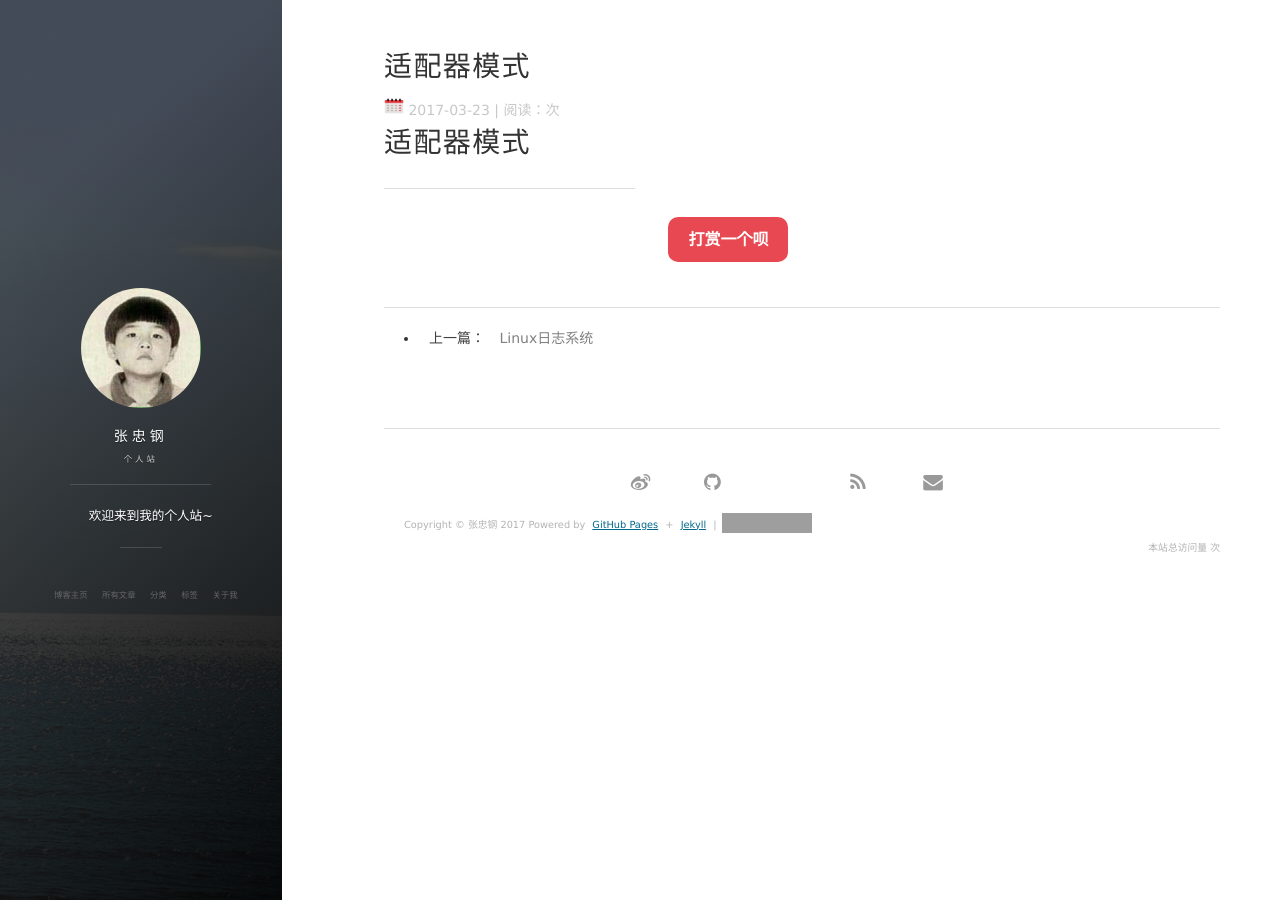
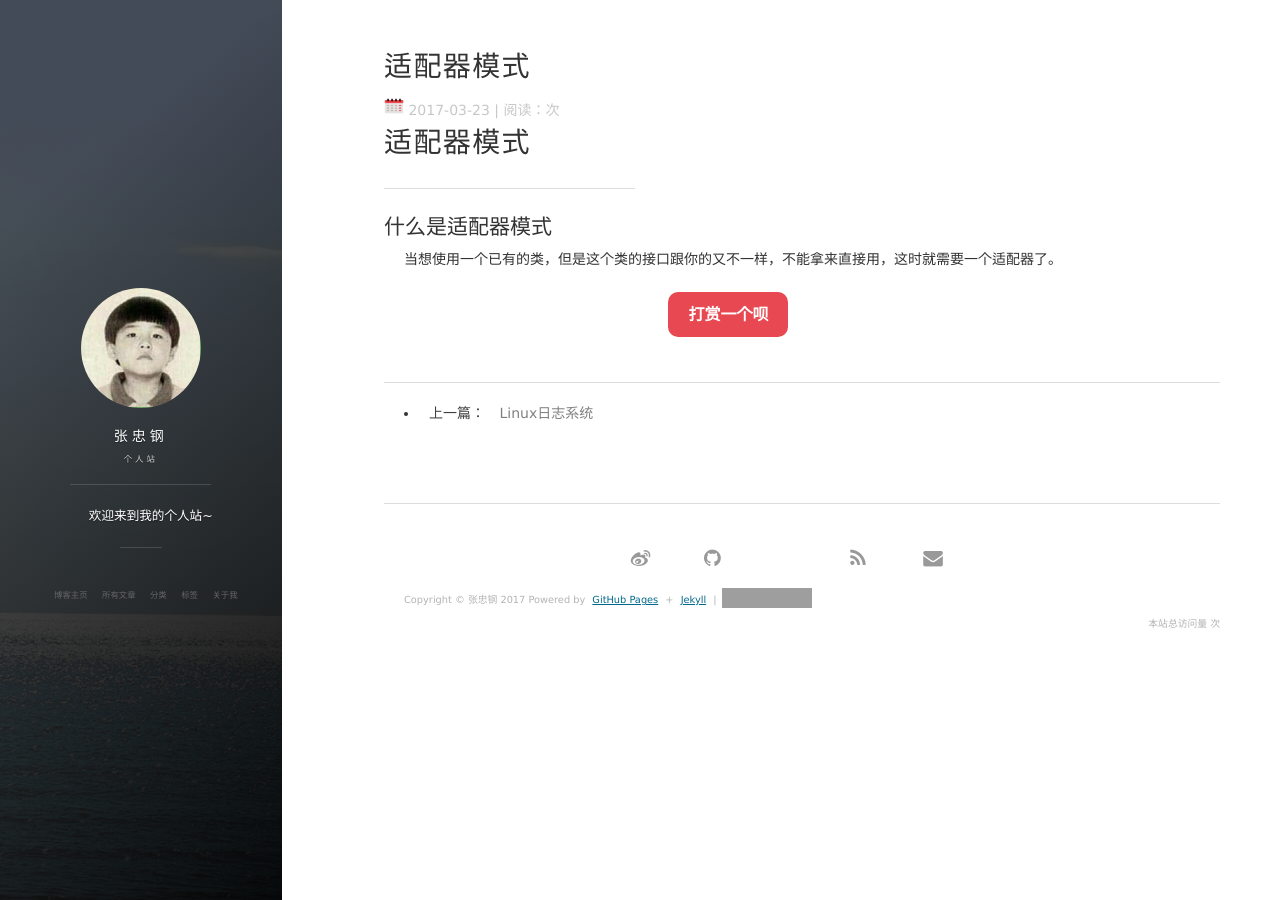
Before and after one commit to zhzhgang/zhzhgang.github.io, a Jekyll site: the page built from _posts/2017-03-28-AdapterPattern.md, in a window 1280 px wide. Built offline with Jekyll 4.4.1, drawn with Linux system fonts in a browser that asks for light colours; nearby versions of some CDN libraries; comment, search, counter and statistics services are not loaded; grey boxes are pictures that could not be loaded.

Commit message:
Edit 2017-03-28-AdapterPattern.md

```diff
--- a/_posts/2017-03-28-AdapterPattern.md
+++ b/_posts/2017-03-28-AdapterPattern.md
@@ -3,9 +3,13 @@ layout: post
 title: "适配器模式"
 date: 2017/3/23 22:55:59
 description: "设计模式之适配器模式"
-categories: 设计模式
-tag: 设计模式 适配器
+categories: [设计模式]
+tags: [设计模式, 适配器]
 ---
 
 # 适配器模式
 ---
+
+## 什么是适配器模式
+
+当想使用一个已有的类，但是这个类的接口跟你的又不一样，不能拿来直接用，这时就需要一个适配器了。
```
